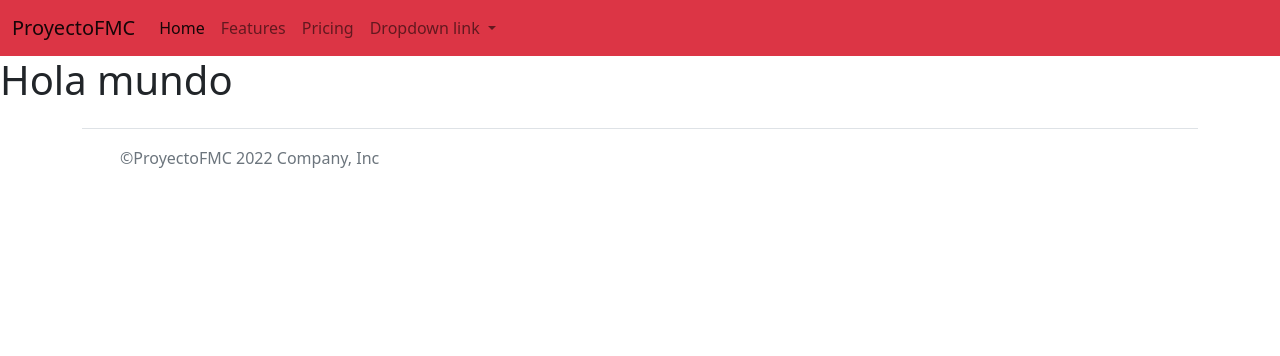
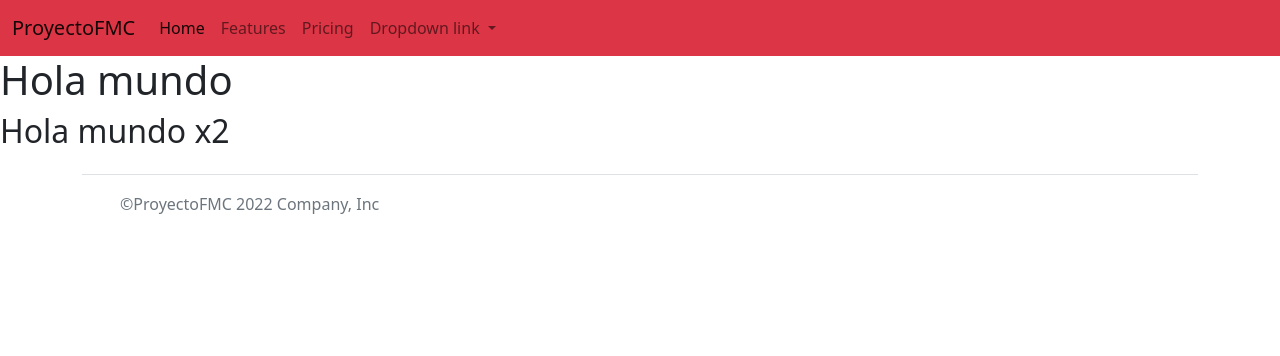
Before and after one commit to samuVillegas/proyecto-fmc, a Django app: page /company/ in a window 1280 px wide. Shown: the top 356 px of the page. Run offline with Django 4.2, Linux system fonts and the light colour scheme.

Commit message:
Se crea div en index

```diff
--- a/apps/company/templates/pages/index.html
+++ b/apps/company/templates/pages/index.html
@@ -1,4 +1,7 @@
 {% extends 'containers/base.html' %}
 {% block body %}
-<h1>{{message}}</h1>
+<div>
+    <h1>{{message}}</h1>
+    <h2>Hola mundo x2</h>
+</div>
 {% endblock %}
```
